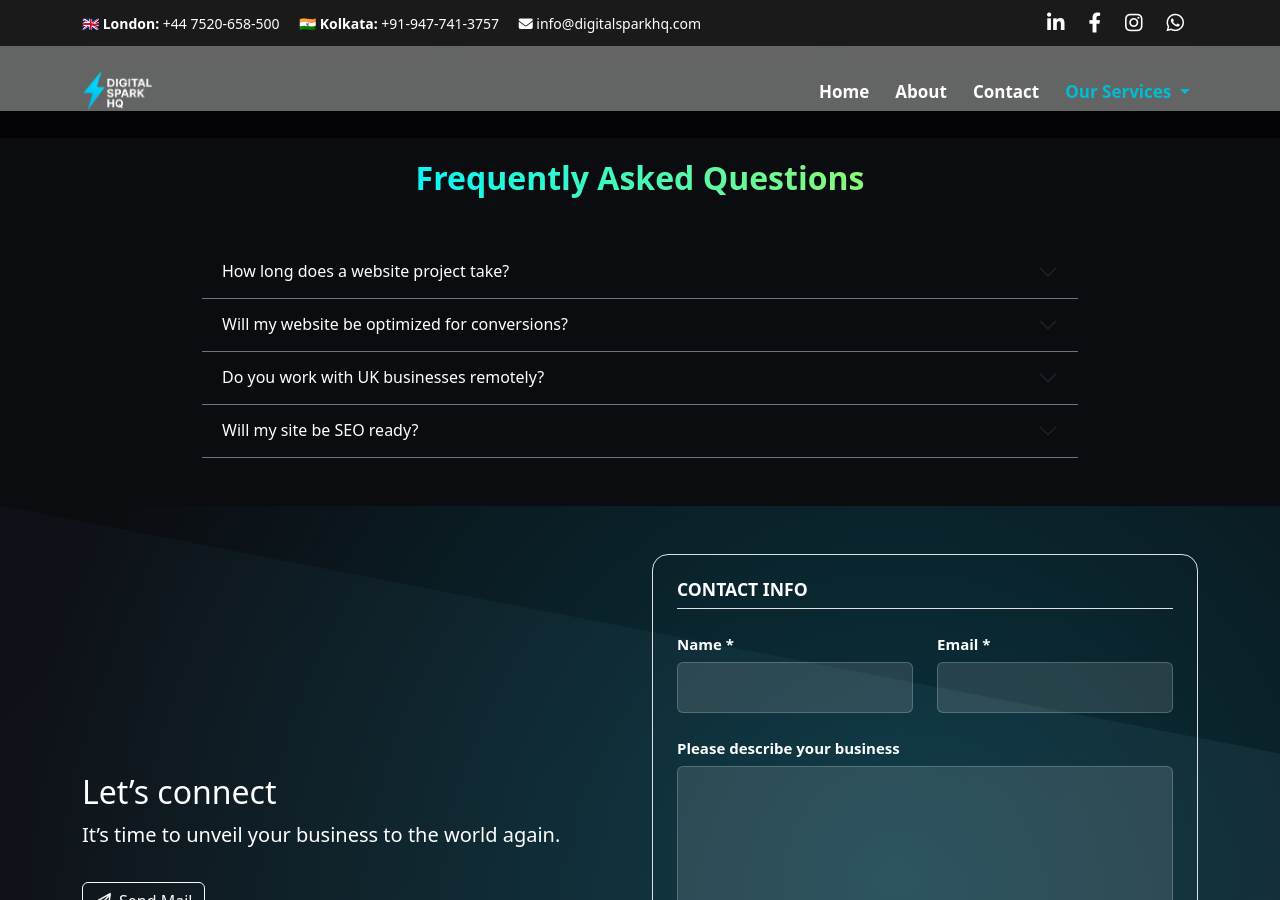
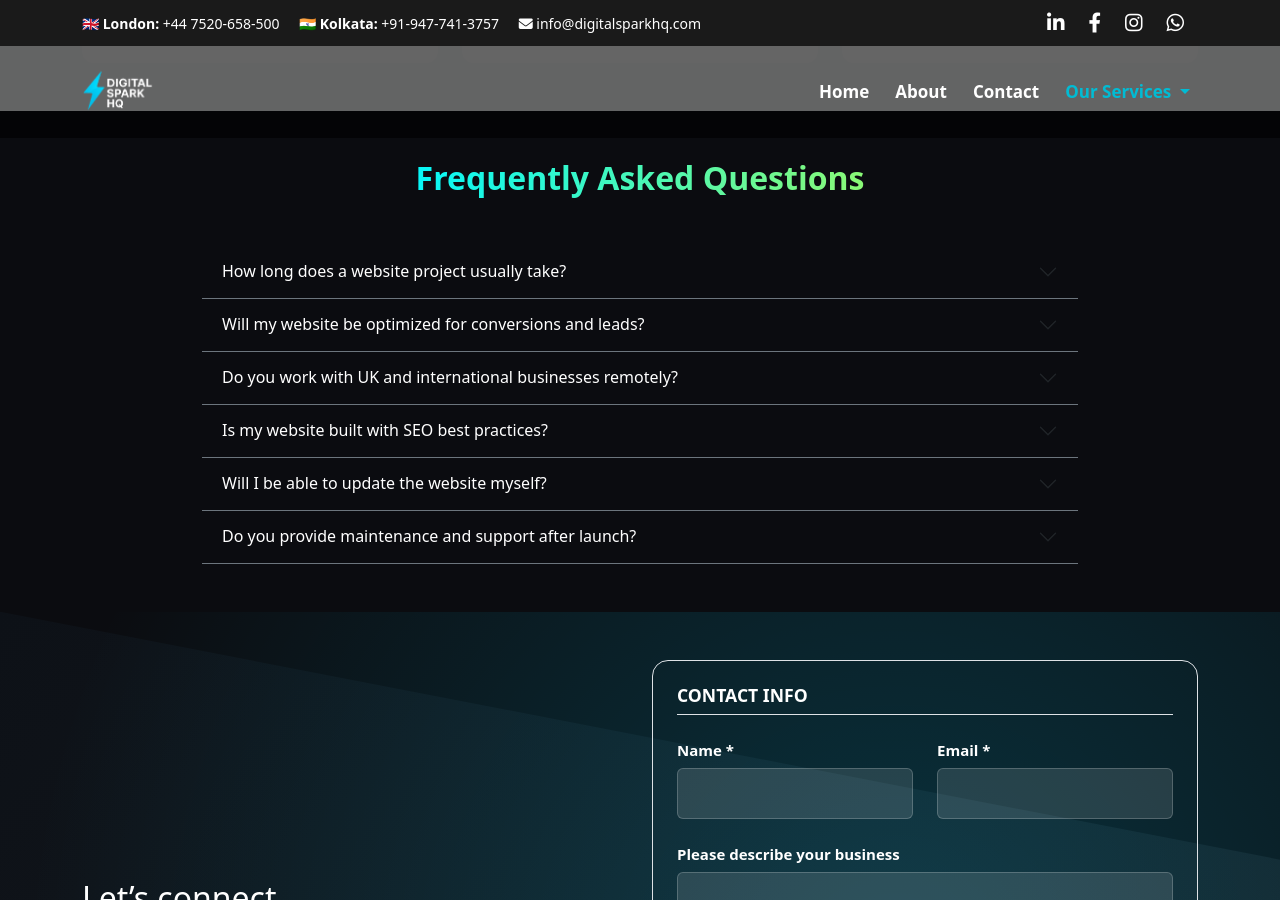
Before and after one commit to Iambiswajit-C/digitalsparkhq, a Jekyll site: the page built from services/web-design/index.md, in a window 1280 px wide and 900 px high, scrolled down 3811 px. Built offline with Jekyll 4.4.1, drawn with Linux system fonts in a browser that asks for light colours.

Commit message:
Update index.md

```diff
--- a/services/web-design/index.md
+++ b/services/web-design/index.md
@@ -371,24 +371,25 @@
   <div class="service-dark-bg"></div>
 
   <div class="container fade-in" style="max-width:900px;">
+
     <h2 class="fw-bold gradient-text text-center mb-5">
       Frequently Asked Questions
     </h2>
 
     <div class="accordion accordion-flush" id="faqAccordion">
 
-       <!-- Q1 -->
+      <!-- Q1 -->
       <div class="accordion-item bg-transparent border-bottom border-secondary">
         <h3 class="accordion-header">
           <button class="accordion-button collapsed bg-transparent text-white"
                   data-bs-toggle="collapse"
                   data-bs-target="#faq1">
-          How long does a website project take?
-        </button>
+            How long does a website project usually take?
+          </button>
         </h3>
         <div id="faq1" class="accordion-collapse collapse" data-bs-parent="#faqAccordion">
           <div class="accordion-body text-white-75">
-            Most websites are completed within 3–6 weeks depending on complexity and features.
+            Most business websites are completed within 3–6 weeks. Timelines depend on the number of pages, custom features, and content readiness. Larger or eCommerce websites may take longer, but we always provide a clear roadmap and milestones so you know exactly what to expect.
           </div>
         </div>
       </div>
@@ -399,12 +400,12 @@
           <button class="accordion-button collapsed bg-transparent text-white"
                   data-bs-toggle="collapse"
                   data-bs-target="#faq2">
-          Will my website be optimized for conversions?
-        </button>
+            Will my website be optimized for conversions and leads?
+          </button>
         </h3>
         <div id="faq2" class="accordion-collapse collapse" data-bs-parent="#faqAccordion">
           <div class="accordion-body text-white-75">
-            Yes. Every site is built with UX, speed, and lead generation in mind — not just visuals.
+            Absolutely. Every website we build is designed with performance in mind — clear calls-to-action, fast loading speeds, intuitive UX, and trust-building layouts. Our goal is not just a beautiful website, but one that turns visitors into enquiries, bookings, and customers.
           </div>
         </div>
       </div>
@@ -415,12 +416,12 @@
           <button class="accordion-button collapsed bg-transparent text-white"
                   data-bs-toggle="collapse"
                   data-bs-target="#faq3">
-          Do you work with UK businesses remotely?
-        </button>
+            Do you work with UK and international businesses remotely?
+          </button>
         </h3>
         <div id="faq3" class="accordion-collapse collapse" data-bs-parent="#faqAccordion">
           <div class="accordion-body text-white-75">
-            Yes. We collaborate with UK clients daily and align communication with your working hours.
+            Yes. We regularly collaborate with clients across the UK, Europe, and India. Our processes are fully remote and streamlined, with scheduled calls, progress updates, and communication aligned to your time zone for smooth project delivery.
           </div>
         </div>
       </div>
@@ -431,12 +432,44 @@
           <button class="accordion-button collapsed bg-transparent text-white"
                   data-bs-toggle="collapse"
                   data-bs-target="#faq4">
-          Will my site be SEO ready?
-        </button>
+            Is my website built with SEO best practices?
+          </button>
         </h3>
         <div id="faq4" class="accordion-collapse collapse" data-bs-parent="#faqAccordion">
           <div class="accordion-body text-white-75">
-            Absolutely. Technical SEO, speed, and structure are included from day one.
+            Yes. We include technical SEO foundations from day one — clean code, fast performance, mobile responsiveness, proper heading structure, schema markup, and search-friendly URLs. This ensures your site is ready to rank and support long-term organic growth.
+          </div>
+        </div>
+      </div>
+
+      <!-- Q5 -->
+      <div class="accordion-item bg-transparent border-bottom border-secondary">
+        <h3 class="accordion-header">
+          <button class="accordion-button collapsed bg-transparent text-white"
+                  data-bs-toggle="collapse"
+                  data-bs-target="#faq5">
+            Will I be able to update the website myself?
+          </button>
+        </h3>
+        <div id="faq5" class="accordion-collapse collapse" data-bs-parent="#faqAccordion">
+          <div class="accordion-body text-white-75">
+            Definitely. We build websites on easy-to-manage platforms like WordPress or custom CMS solutions. You’ll be able to edit text, images, and pages without technical knowledge. We also provide guidance and optional ongoing support if needed.
+          </div>
+        </div>
+      </div>
+
+      <!-- Q6 -->
+      <div class="accordion-item bg-transparent border-bottom border-secondary">
+        <h3 class="accordion-header">
+          <button class="accordion-button collapsed bg-transparent text-white"
+                  data-bs-toggle="collapse"
+                  data-bs-target="#faq6">
+            Do you provide maintenance and support after launch?
+          </button>
+        </h3>
+        <div id="faq6" class="accordion-collapse collapse" data-bs-parent="#faqAccordion">
+          <div class="accordion-body text-white-75">
+            Yes. We offer ongoing maintenance, updates, security monitoring, and performance optimization so your website stays fast, secure, and reliable. Think of us as your long-term digital partner — not just a one-time developer.
           </div>
         </div>
       </div>
@@ -469,34 +502,50 @@
   "mainEntity": [
     {
       "@type": "Question",
-      "name": "How long does a website project take?",
+      "name": "How long does a website project usually take?",
       "acceptedAnswer": {
         "@type": "Answer",
-        "text": "Most websites are completed within 3–6 weeks depending on complexity and features."
+        "text": "Most business websites are completed within 3–6 weeks. Timelines depend on the number of pages, custom features, and content readiness. Larger or eCommerce websites may take longer, but we always provide a clear roadmap and milestones so you know exactly what to expect."
       }
     },
     {
       "@type": "Question",
-      "name": "Will my website be optimized for conversions?",
+      "name": "Will my website be optimized for conversions and leads?",
       "acceptedAnswer": {
         "@type": "Answer",
-        "text": "Yes. Every site is built with UX, speed, and lead generation in mind — not just visuals."
+        "text": "Absolutely. Every website we build is designed with performance in mind — clear calls-to-action, fast loading speeds, intuitive UX, and trust-building layouts. Our goal is not just a beautiful website, but one that turns visitors into enquiries, bookings, and customers."
       }
     },
     {
       "@type": "Question",
-      "name": "Do you work with UK businesses remotely?",
+      "name": "Do you work with UK and international businesses remotely?",
       "acceptedAnswer": {
         "@type": "Answer",
-        "text": "Yes. We collaborate with UK clients daily and align communication with your working hours."
+        "text": "Yes. We regularly collaborate with clients across the UK, Europe, and India. Our processes are fully remote and streamlined, with scheduled calls, progress updates, and communication aligned to your time zone for smooth project delivery."
       }
     },
     {
       "@type": "Question",
-      "name": "Will my site be SEO ready?",
+      "name": "Is my website built with SEO best practices?",
       "acceptedAnswer": {
         "@type": "Answer",
-        "text": "Absolutely. Technical SEO, speed, and structure are included from day one."
+        "text": "Yes. We include technical SEO foundations from day one — clean code, fast performance, mobile responsiveness, proper heading structure, schema markup, and search-friendly URLs. This ensures your site is ready to rank and support long-term organic growth."
+      }
+    },
+    {
+      "@type": "Question",
+      "name": "Will I be able to update the website myself?",
+      "acceptedAnswer": {
+        "@type": "Answer",
+        "text": " Definitely. We build websites on easy-to-manage platforms like WordPress or custom CMS solutions. You’ll be able to edit text, images, and pages without technical knowledge. We also provide guidance and optional ongoing support if needed."
+      }
+    },
+    {
+      "@type": "Question",
+      "name": "Do you provide maintenance and support after launch?",
+      "acceptedAnswer": {
+        "@type": "Answer",
+        "text": "Yes. We offer ongoing maintenance, updates, security monitoring, and performance optimization so your website stays fast, secure, and reliable. Think of us as your long-term digital partner — not just a one-time developer."
       }
     }
   ]
```
